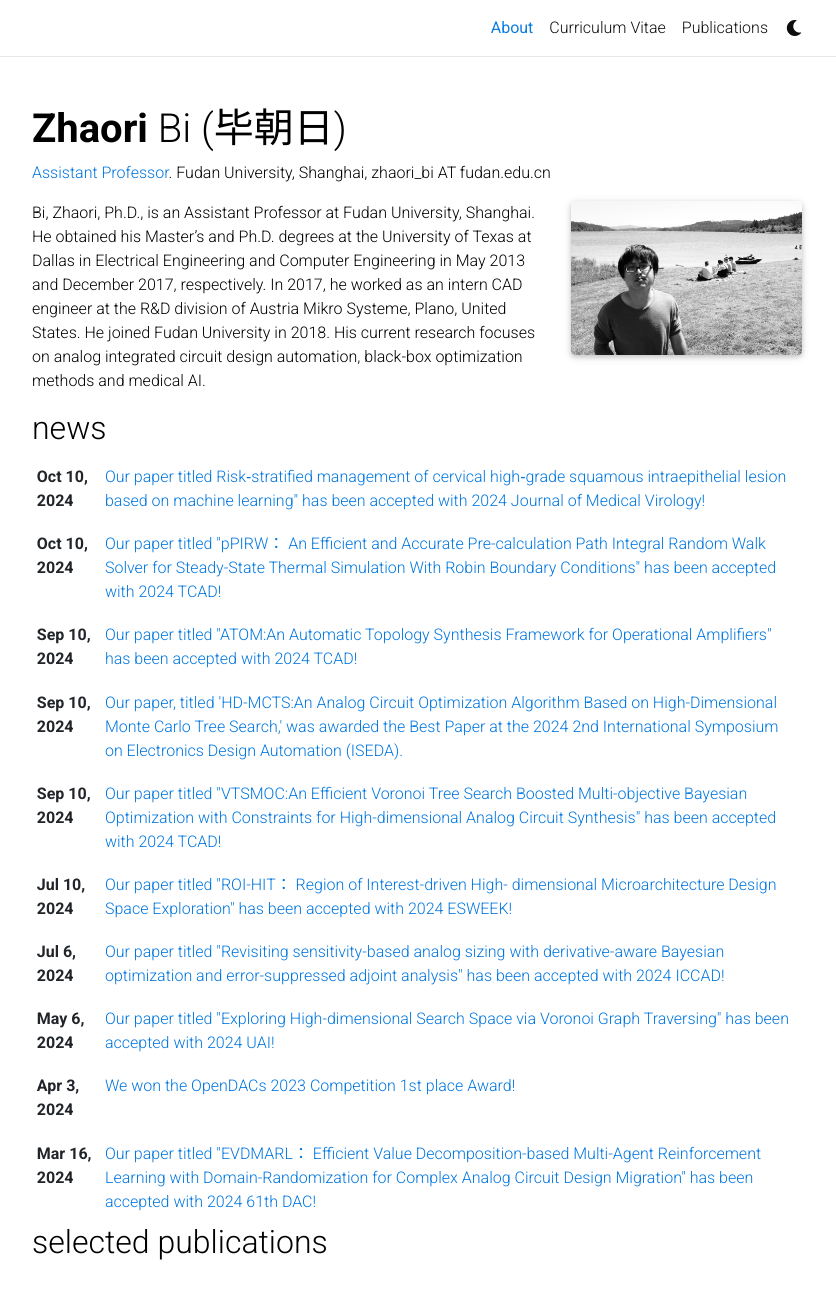
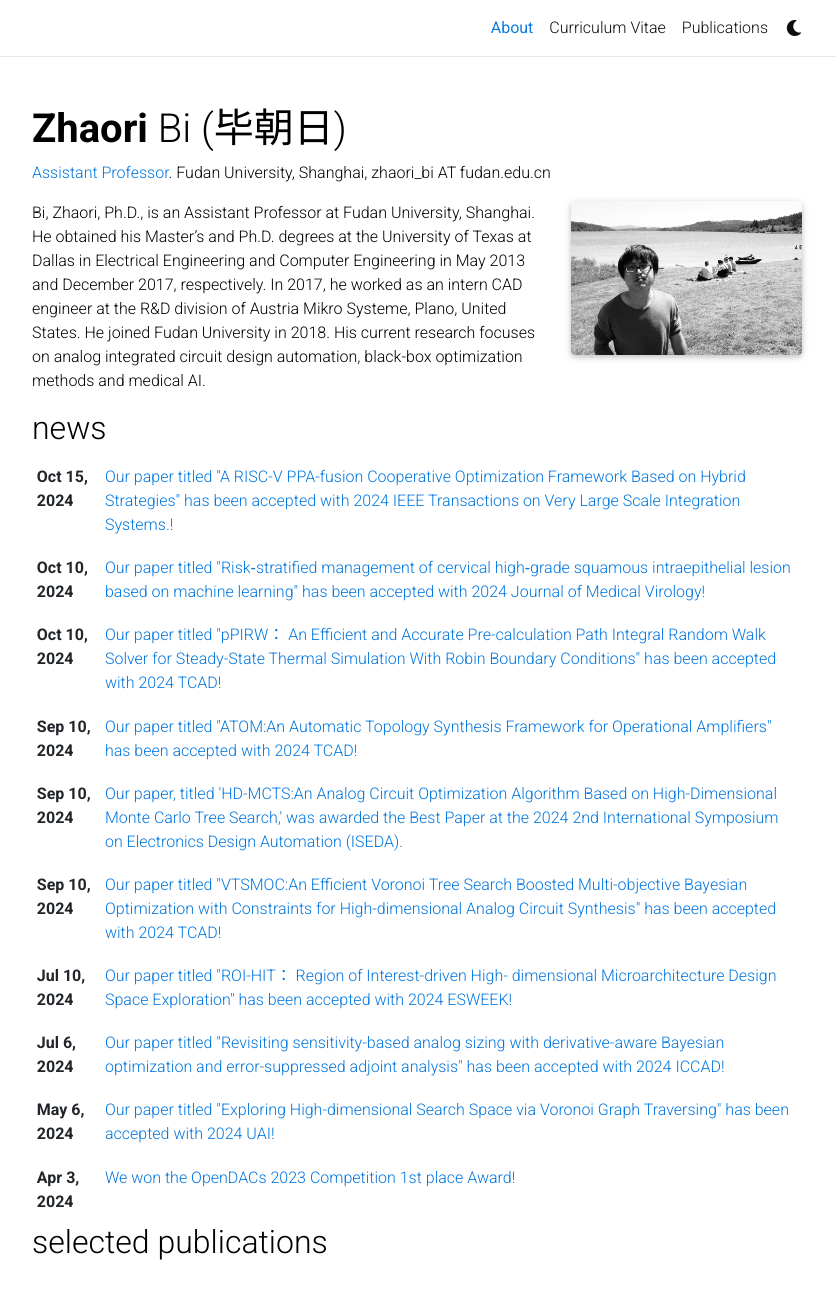
Before and after one commit to bzr2915/bzr2915, a Jekyll site: the page built from _pages/about.md, in a window 1280 px wide, cut to the strip 0-1290 px from the top of the page. Shown: the whole strip, without its empty margins (223-1059 px from the left). Built offline with Jekyll 4.4.1, drawn with Linux system fonts in a browser that asks for light colours; full-size pictures stand in for the smaller copies a plugin makes; comment, search, counter and statistics services are not loaded; a style sheet for code colours, icons or effects is not loaded.

Commit message:
regular update

```diff
--- a/_bibliography/papers.bib
+++ b/_bibliography/papers.bib
@@ -313,7 +313,7 @@
   pages={e70016},
   year={2024},
   publisher={Wiley Online Library},
-  abbr={JAV},
+  abbr={JMV},
   label={AI for Medical},
   selected={false}
 }
--- /dev/null
+++ b/_news/A_20.md
@@ -0,0 +1,8 @@
+---
+layout: post
+title: Our paper titled "A RISC-V PPA-fusion Cooperative Optimization Framework Based on Hybrid Strategies" has been accepted with 2024 IEEE Transactions on Very Large Scale Integration Systems.!
+date: 2024-10-15 16:11:00-0400
+inline: false
+related_posts: false
+---
+Abstract: TBA
```
Also changed, not shown: _news/A_19.md (+1 -1 lines).
